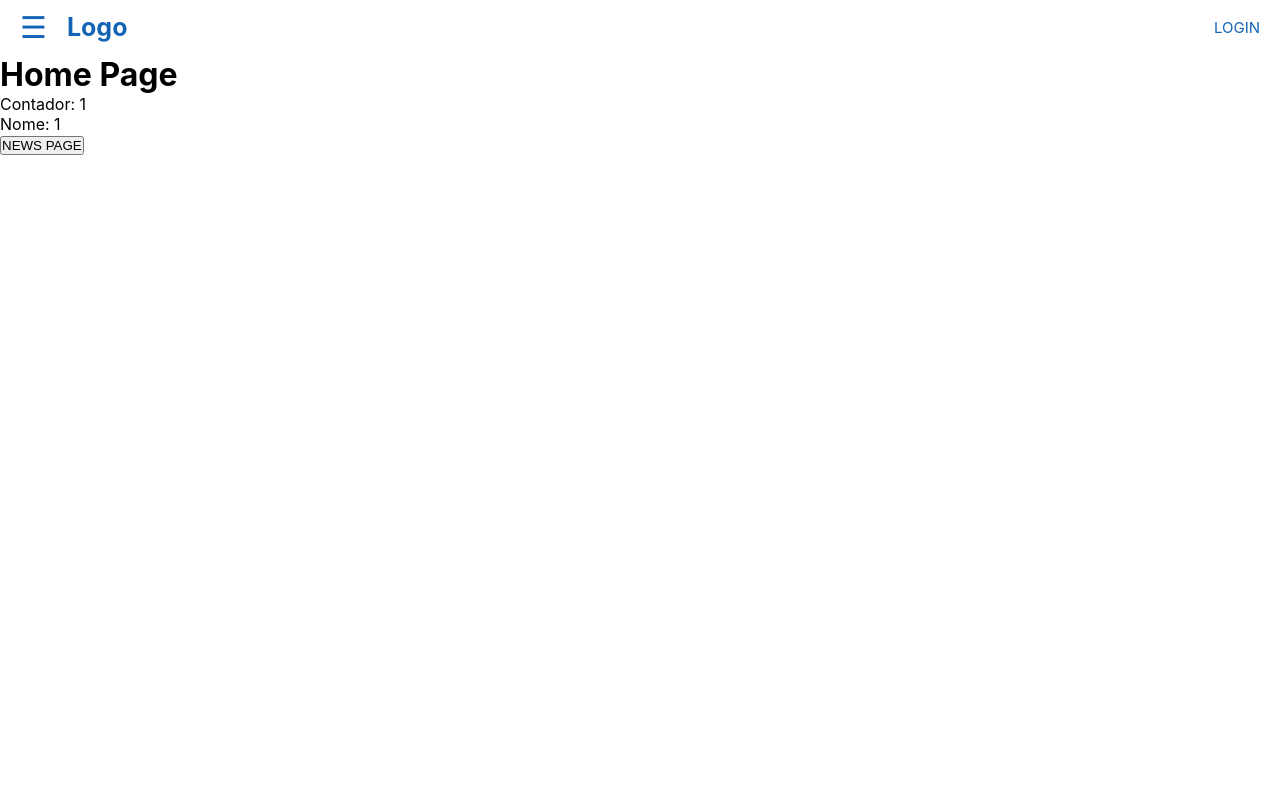
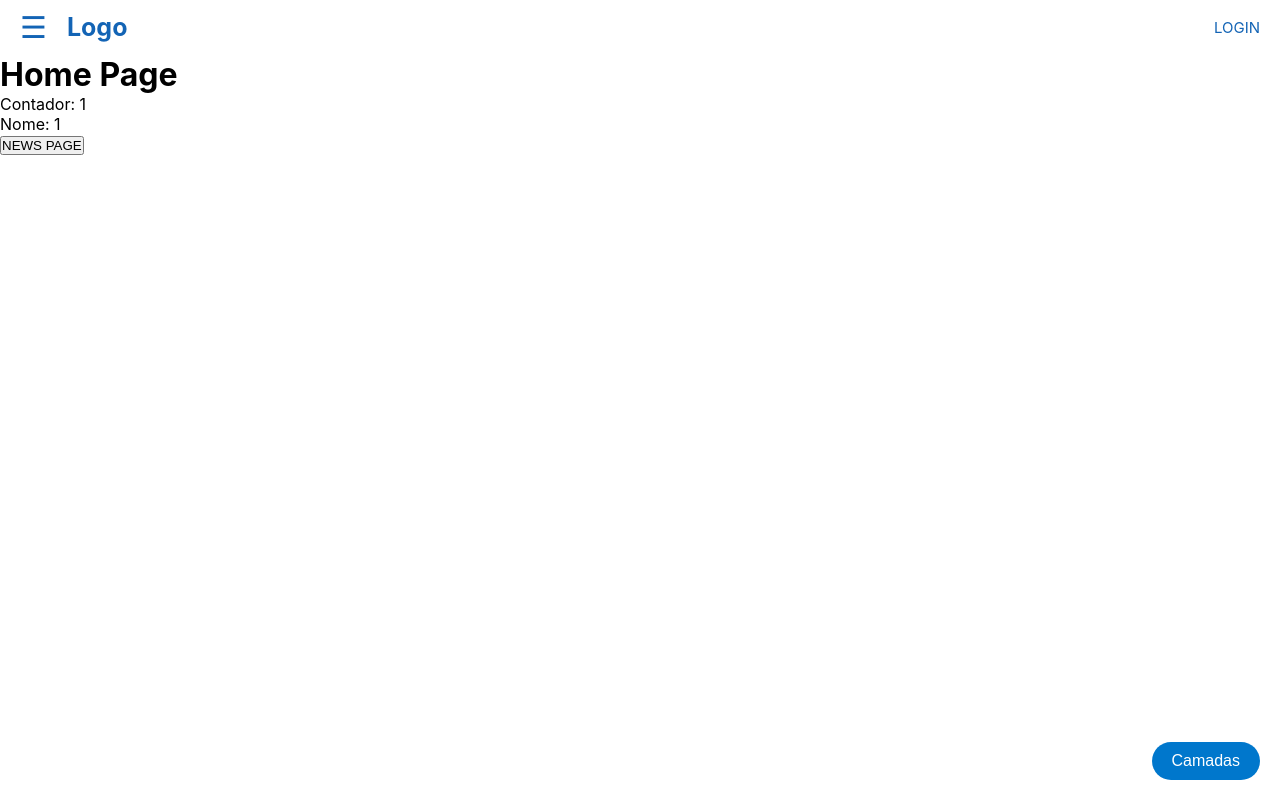
Before and after one commit to guilhermefernandesk/contador, a React (Create React App) app: page /home/1/1 in a window 1280 px wide. Built offline with nearby package versions, Linux system fonts and the light colour scheme.

Commit message:
floating-button

```diff
--- a/src/Pages/Home.jsx
+++ b/src/Pages/Home.jsx
@@ -2,6 +2,7 @@ import React from "react";
 import { Link, useParams } from "react-router-dom";
 
 import Header from "../components/Header";
+import FloatingButton from "../components/FloatingButton";
 
 
 function Home() {
@@ -12,6 +13,7 @@ function Home() {
     <div>
       <div>
         <Header/>
+        <FloatingButton/>
       </div>
 
 
--- /dev/null
+++ b/src/components/FloatingButton.css
@@ -0,0 +1,35 @@
+.floating-button {
+    position: fixed;
+    bottom: 20px;
+    right: 20px;
+    display: flex;
+    flex-direction: column;
+    align-items: flex-end;
+  }
+
+  .floating-button button {
+    background-color: #0077cc;
+    color: #fff;
+    border: none;
+    padding: 10px 20px;
+    border-radius: 30px;
+    font-size: 16px;
+    cursor: pointer;
+  }
+
+
+
+  .float-container {
+    position: absolute;
+    bottom: 100%;
+    margin-bottom: 5px;
+    right: 0;
+    padding: 4%;
+    background: rgb(80, 123, 166);
+    font-size: small;
+    font-weight: bold;
+    color: rgb(0, 0, 0, 0.7);
+    text-align: justify;
+    width: 150px;
+    border-radius: 10px;
+}
--- /dev/null
+++ b/src/components/FloatingButton.jsx
@@ -0,0 +1,90 @@
+import React from "react";
+import { useState } from 'react';
+
+
+import '../components/FloatingButton.css'
+
+const itensCheckbox = [
+    {
+        id: 'area-especial',
+        label: 'Área especial'
+    },
+    {
+        id: 'bairros',
+        label: 'Bairros'
+    },
+    {
+        id: 'benfeitoria',
+        label: 'Benfeitoria'
+    },
+    {
+        id: 'edificacao',
+        label: 'Edificação'
+    },
+    {
+        id: 'eixo',
+        label: 'Eixo'
+    },
+    {
+        id: 'hidrografia',
+        label: 'Hidrografia'
+    },
+    {
+        id: 'logradouro',
+        label: 'Logradouro'
+    },
+    {
+        id: 'lote',
+        label: 'Lote'
+    },
+    {
+        id: 'lote-selecionado',
+        label: 'Lote Selecionado'
+    },
+    {
+        id: 'mancha-urbana',
+        label: 'Mancha Urbana'
+    },
+    {
+        id: 'ponto-interesse',
+        label: 'Ponto de Interesse'
+    },
+    {
+        id: 'quadra',
+        label: 'Quadra'
+    },
+    {
+        id: 'setores',
+        label: 'Setores'
+    },
+
+];
+
+function FloatingButton() {
+    const [showList, setShowList] = useState(false);
+
+    function handleButtonClick() {
+        setShowList(!showList);
+    }
+
+
+    return (
+        <div class="floating-button">
+            <button onClick={handleButtonClick}>Camadas</button>
+            {showList && (
+                <div className="float-container">
+                {itensCheckbox.map((item) => (
+                    <ul key={item.id}>
+                        <label htmlFor={item.id}>
+                            <input id={item.id} type="checkbox" />
+                            {item.label}
+                        </label>
+                    </ul>
+                ))}
+            </div>
+            )}
+        </div>
+    )
+}
+
+export default FloatingButton;
```
